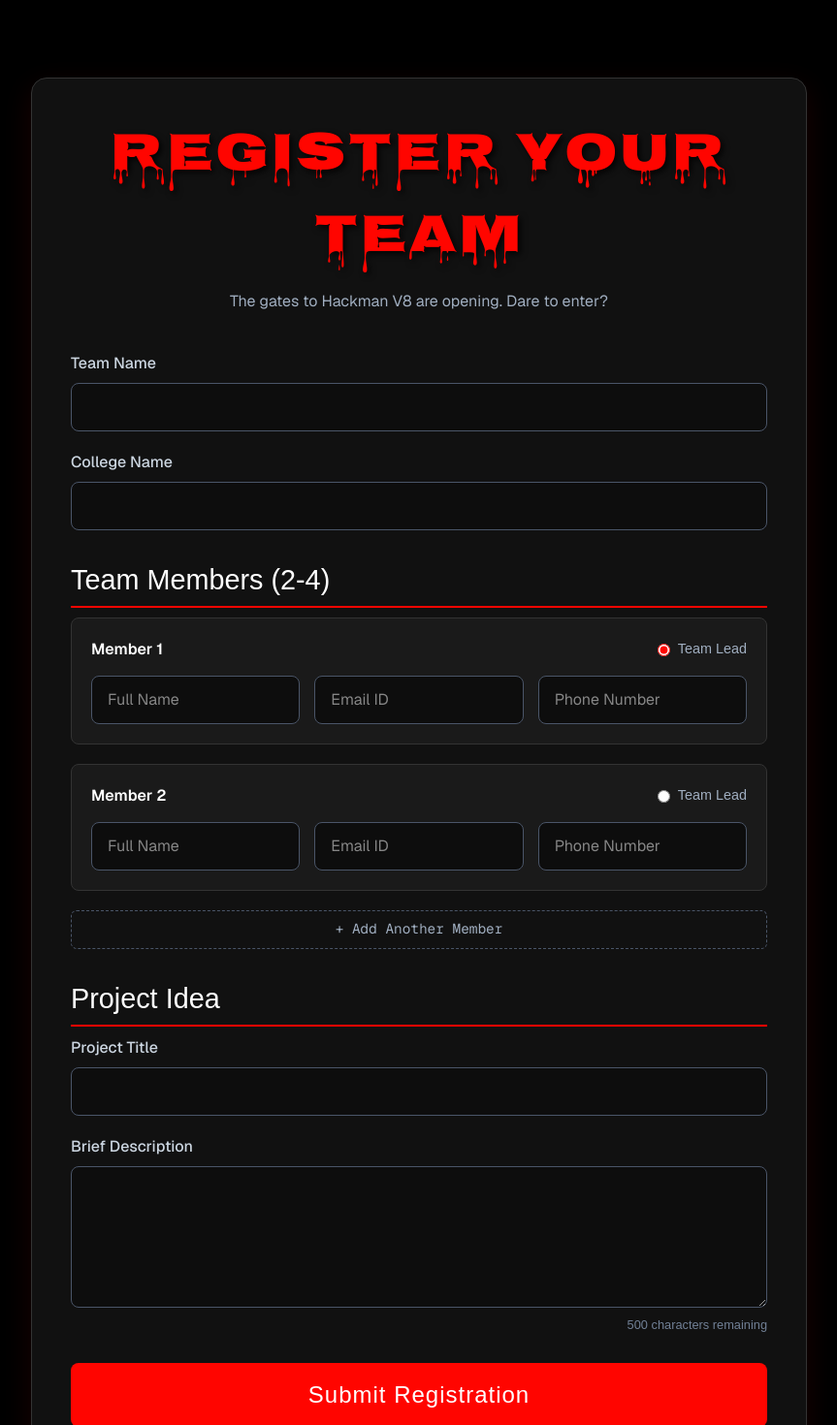
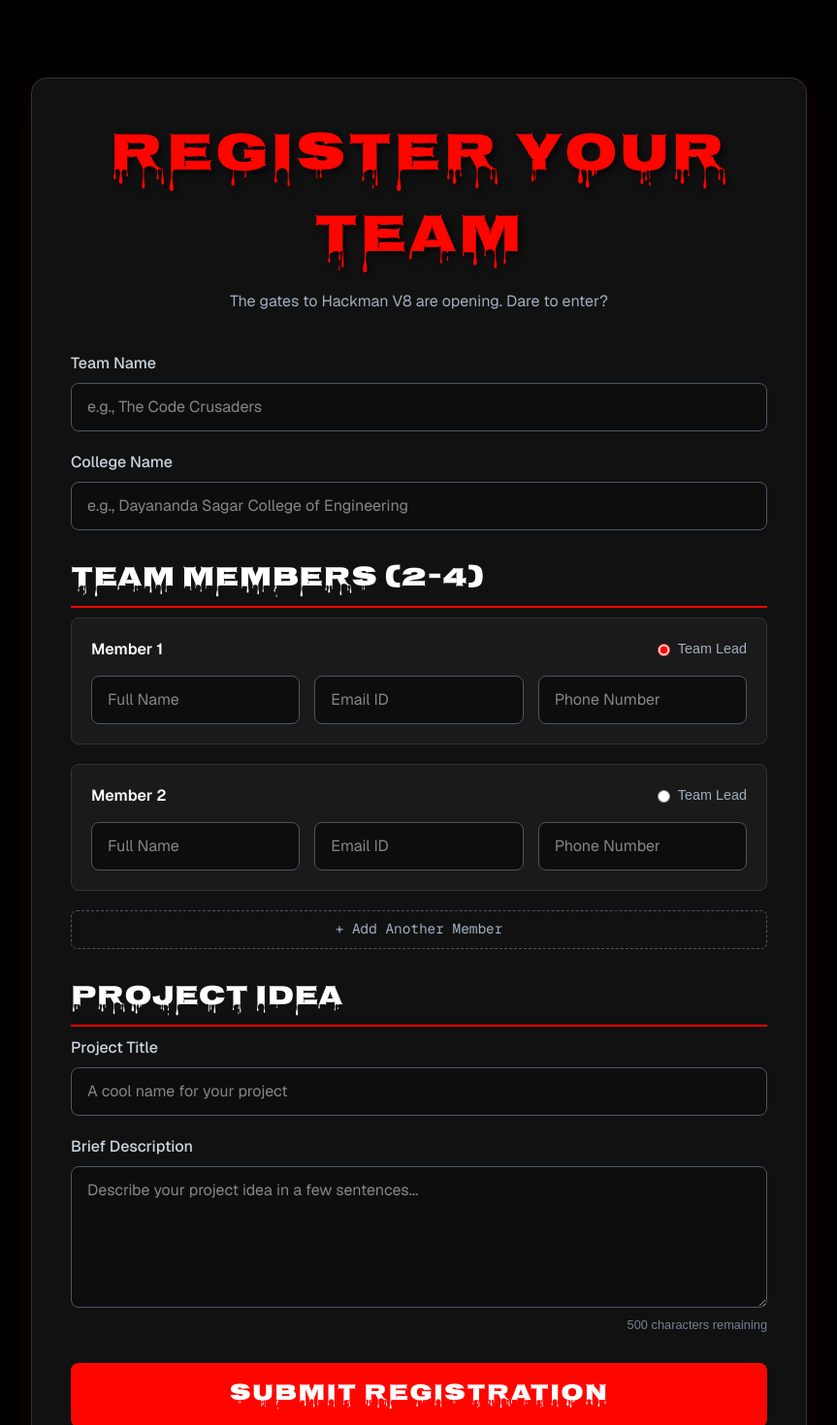
Before and after one commit to tejasva-vardhan/Hackman_V8, a Next.js app in the folder frontend/: page /registration in a window 1280 px wide. Shown: the top 1470 px of the page at 97% size, without its empty margins (208-1071 px from the left). Built offline with nearby package versions, Linux system fonts and the light colour scheme; a web font is replaced by a local one.

Commit message:
Adding placeholders

```diff
--- a/frontend/src/components/RegistrationForm.tsx
+++ b/frontend/src/components/RegistrationForm.tsx
@@ -90,6 +90,7 @@ const RegistrationForm: React.FC = () => {
                 className={styles.input}
                 value={teamName}
                 onChange={(e) => setTeamName(e.target.value)}
+                placeholder="e.g., The Code Crusaders"
                 required
               />
             </div>
@@ -101,14 +102,17 @@ const RegistrationForm: React.FC = () => {
                 className={styles.input}
                 value={collegeName}
                 onChange={(e) => setCollegeName(e.target.value)}
+                placeholder="e.g., Dayananda Sagar College of Engineering"
                 required
               />
             </div>
           </fieldset>
 
           {/* --- Team Members Details --- */}
-          <fieldset className={styles.fieldset }>
-            <legend className={styles.legend}>Team Members (2-4)</legend>
+          <fieldset className={styles.fieldset}>
+            <legend className={`${styles.legend} ${nosifer.className}`}>
+              Team Members (2-4)
+            </legend>
             {members.map((member, index) => (
               <div key={member.id} className={styles.memberCard}>
                 <div className={styles.memberHeader}>
@@ -167,7 +171,9 @@ const RegistrationForm: React.FC = () => {
 
           {/* --- Project Idea Details --- */}
           <fieldset className={styles.fieldset}>
-            <legend className={styles.legend}>Project Idea</legend>
+            <legend className={`${styles.legend} ${nosifer.className}`}>
+              Project Idea
+            </legend>
             <div className={styles.inputGroup}>
               <label htmlFor="projectTitle" className={styles.label}>Project Title</label>
               <input
@@ -176,6 +182,7 @@ const RegistrationForm: React.FC = () => {
                 className={styles.input}
                 value={projectTitle}
                 onChange={(e) => setProjectTitle(e.target.value)}
+                placeholder="A cool name for your project"
                 required
               />
             </div>
@@ -188,13 +195,14 @@ const RegistrationForm: React.FC = () => {
                 onChange={(e) => setProjectDescription(e.target.value)}
                 maxLength={500}
                 rows={5}
+                placeholder="Describe your project idea in a few sentences..."
                 required
               ></textarea>
               <small className={styles.charCount}>{500 - projectDescription.length} characters remaining</small>
             </div>
           </fieldset>
 
-          <button type="submit" className={styles.submitButton}>
+          <button type="submit" className={`${styles.submitButton} ${nosifer.className}`}>
             Submit Registration
           </button>
         </form>
```
